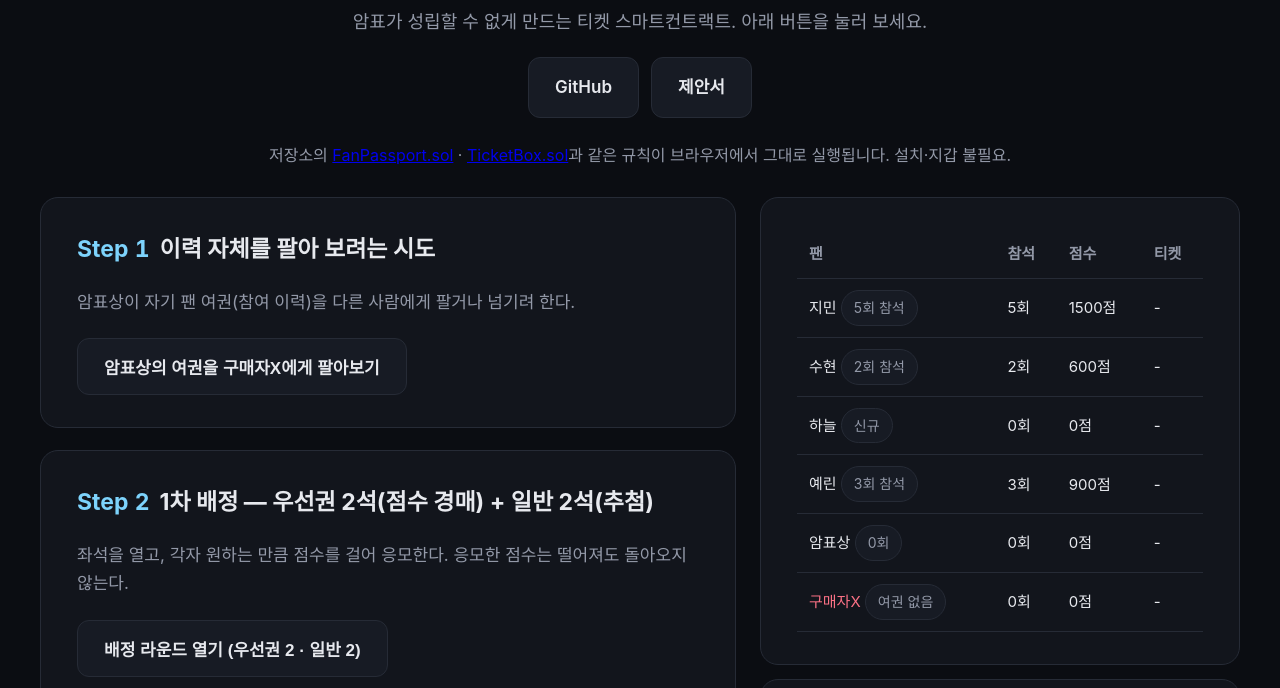
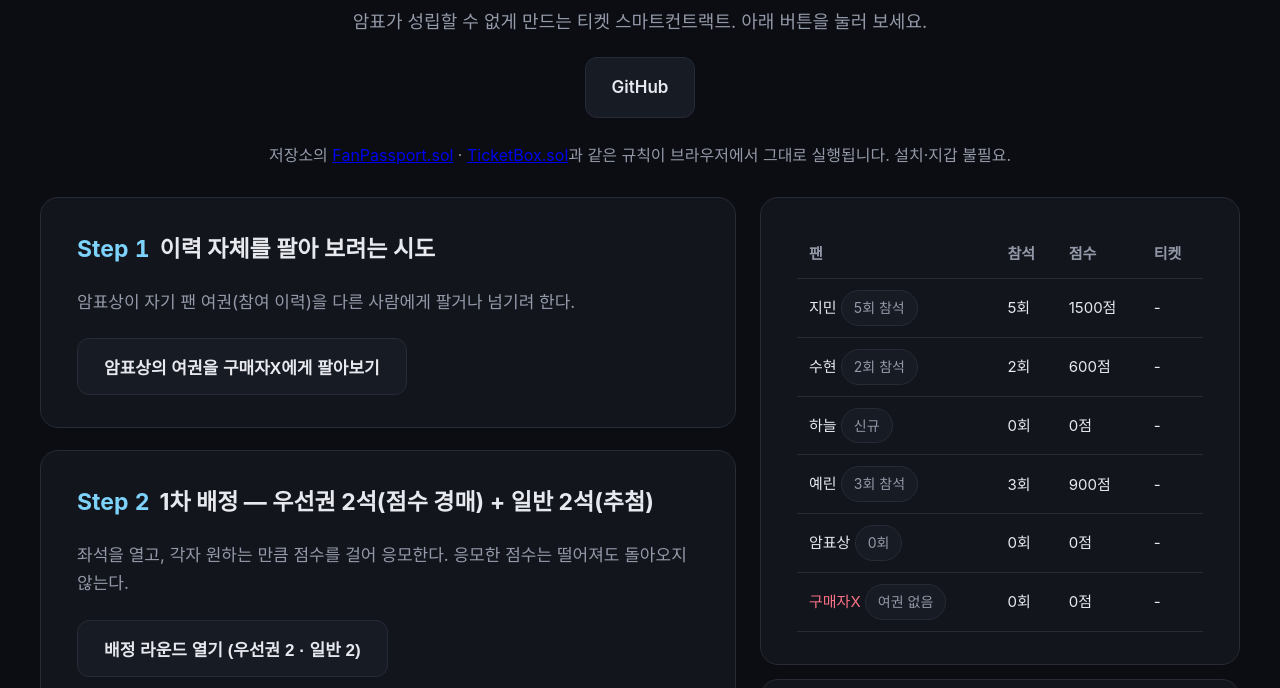
Before and after one commit to SNU-Project/fan-passport, a website: page docs/index.html in a window 1280 px wide. Shown: the part 93-781 px from the top of the page. Drawn offline with Linux system fonts and the light colour scheme.

Commit message:
사이트 상단에서 제안서 버튼 제거
Co-Authored-By: Claude Opus 5 <noreply@anthropic.com>

```diff
--- a/docs/index.html
+++ b/docs/index.html
@@ -110,7 +110,6 @@
     <p class="sub">암표가 성립할 수 없게 만드는 티켓 스마트컨트랙트. 아래 버튼을 눌러 보세요.</p>
     <div class="links">
       <a class="btn" href="https://github.com/SNU-Project/fan-passport" target="_blank">GitHub</a>
-      <a class="btn" href="https://github.com/SNU-Project/fan-passport/blob/main/docs/기말프로젝트_제안서.pdf" target="_blank">제안서</a>
     </div>
   </header>
 
```
